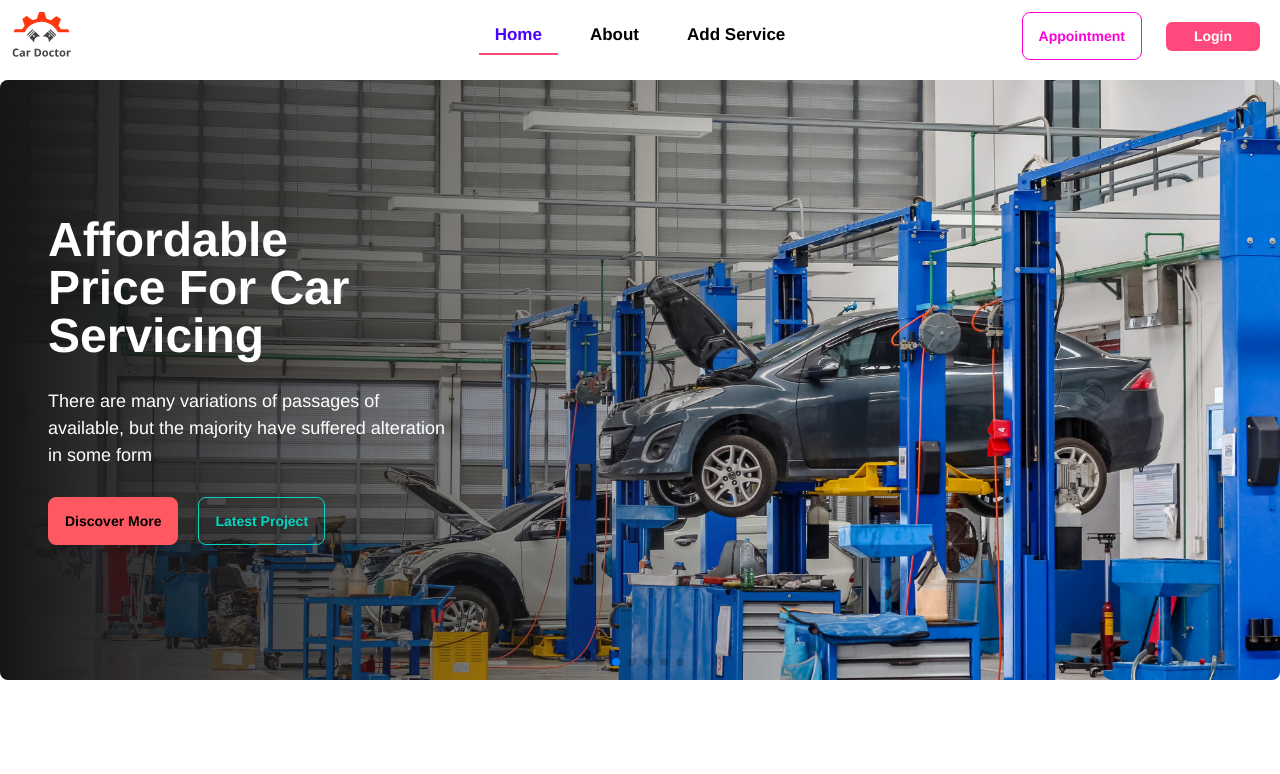
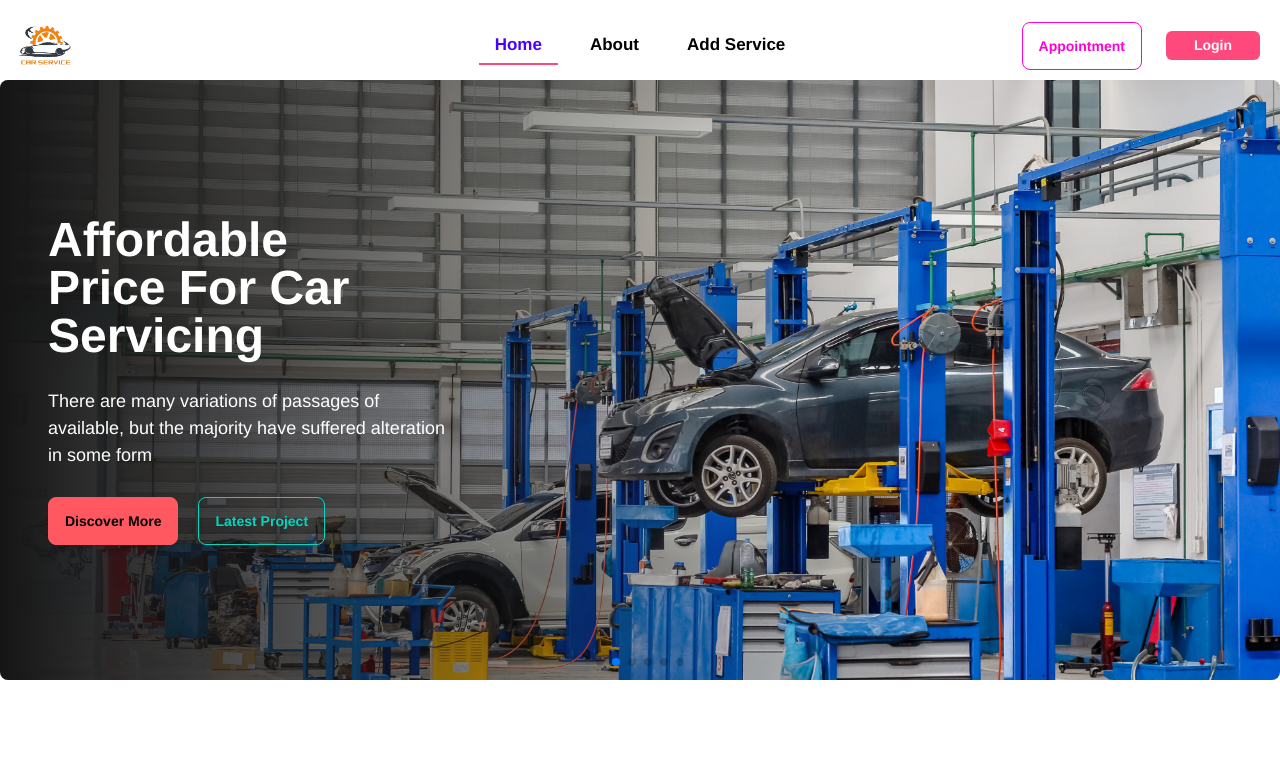
Before and after one commit to rezaulislam54/Car-Servicing-Client, a React (Vite) app: page / in a window 1280 px wide. Shown: the top 774 px of the page. Built offline with nearby package versions, Linux system fonts and the light colour scheme; no server answers.

Commit message:
some change

```diff
--- a/src/components/Footer.jsx
+++ b/src/components/Footer.jsx
@@ -1,3 +1,5 @@
+// import icon from "../../public/logo1.png";
+// import icon from "../../public/logo2.png";
 const Footer = () => {
   return (
     <div className="bg-[#151515]">
@@ -6,6 +8,7 @@ const Footer = () => {
           <img
             className="w-24 h-24"
             src="https://res.cloudinary.com/dvp64j4a3/image/upload/v1729267592/Group_2_eoqzso.png"
+            // src={icon}
           />
           <p>
             Edwin Diaz is a software and web technologies engineer, a life coach
--- a/src/components/Nav.jsx
+++ b/src/components/Nav.jsx
@@ -2,7 +2,8 @@ import { useContext } from "react";
 import { AuthContext } from "../provider/AuthProvider";
 import Swal from "sweetalert2";
 import { Link, NavLink } from "react-router-dom";
-import logo from "../assets/logo.svg"
+// import logo from "../assets/logo.svg"
+import logo1 from "../../public/logo2.png"
 import Spinar from "./Spinar";
 
 const Nav = () => {
@@ -114,7 +115,7 @@ const Nav = () => {
       <div className="navbar container mx-auto ">
         <div className="navbar-start">
           <Link>
-            <img className="h-14 p-1" src={logo} alt="" />
+            <img className="h-[75px] w-[75px] p-1" src={logo1}/>
           </Link>
         </div>
         <div className="navbar-center hidden lg:flex">
```
Also changed, not shown: public/logo1.png (added), public/logo2.png (added).
